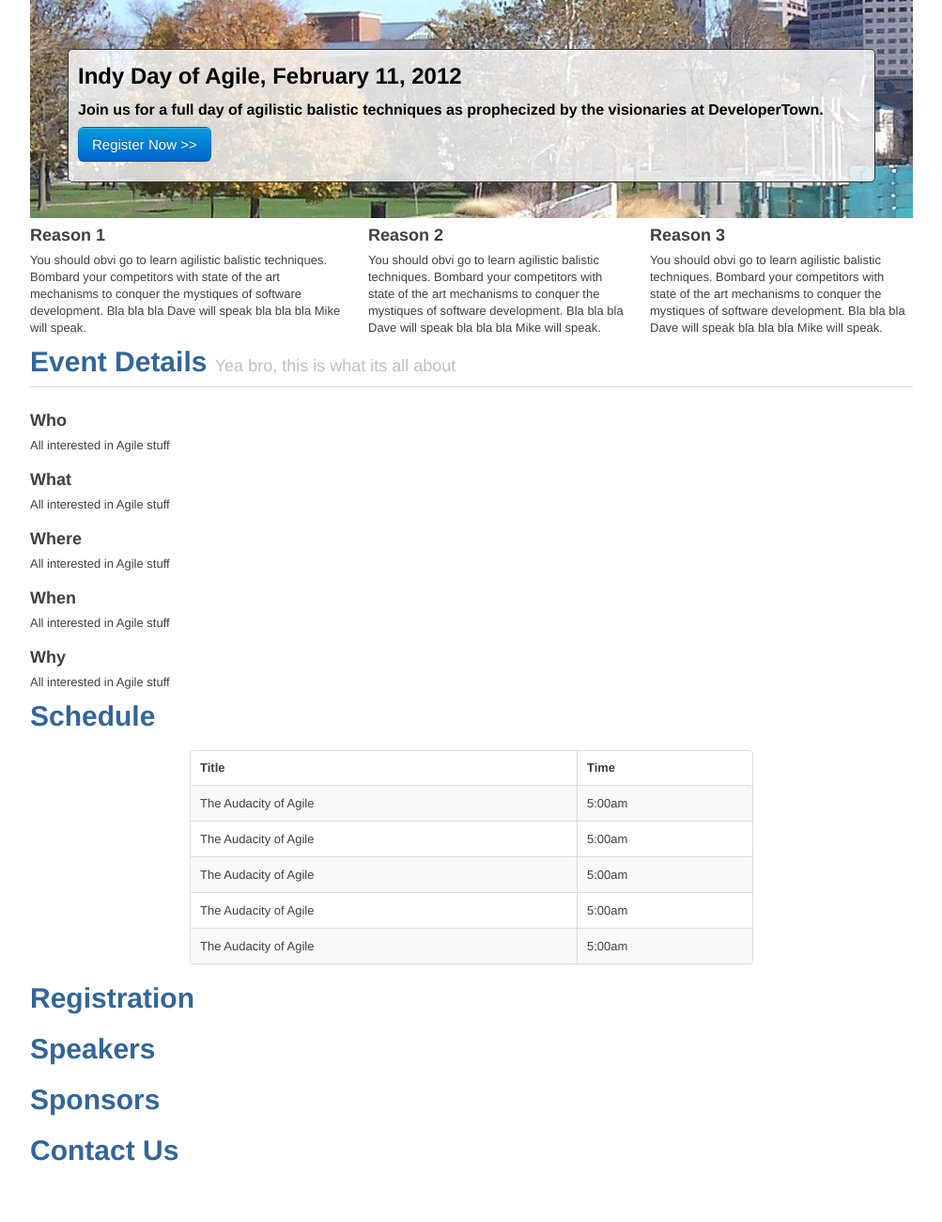
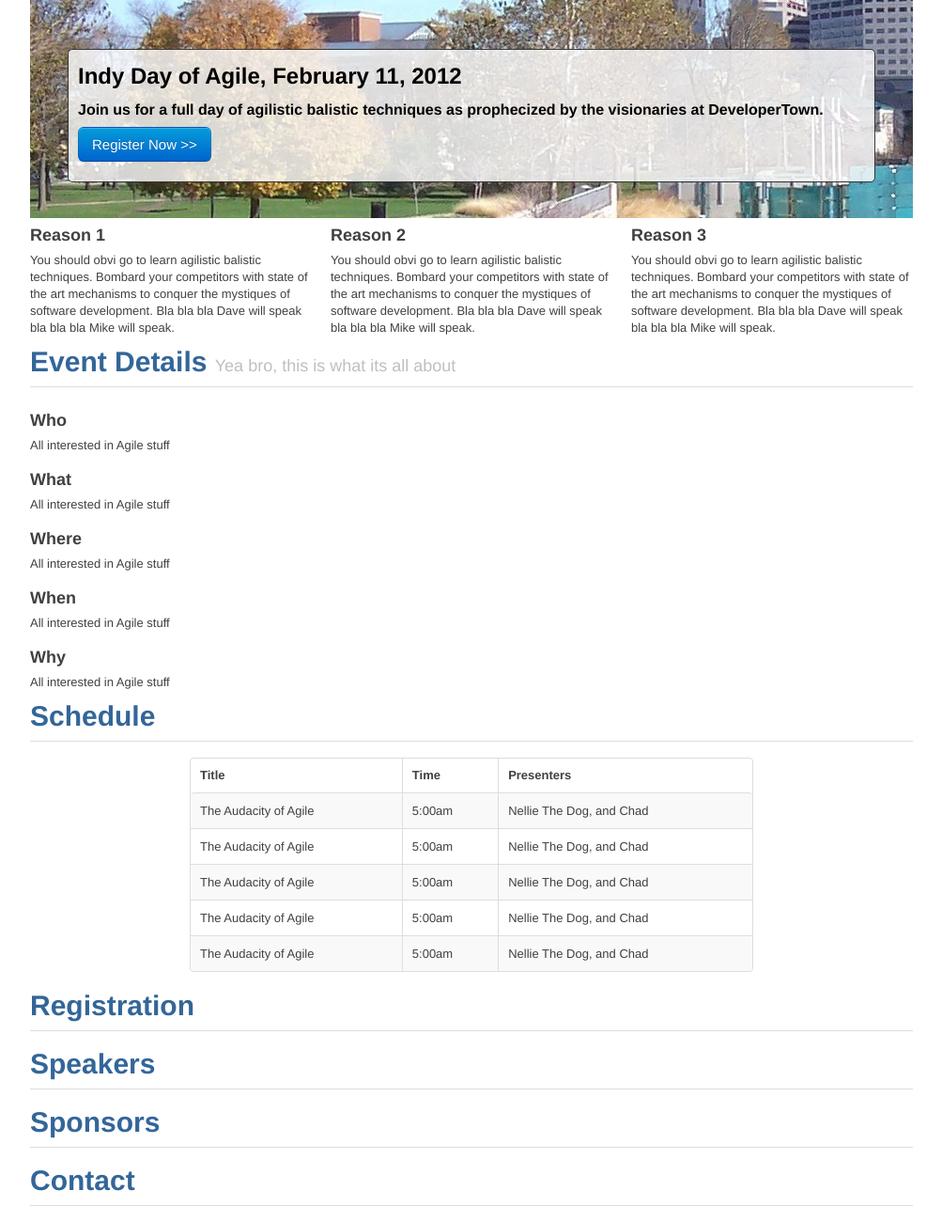
Before and after one commit to developertown/Indy-Agile-Day, a plain HTML site: page index.html in a window 1280 px wide. Shown: the part 108-1408 px from the top of the page at 94% size, without its empty margins (138-1141 px from the left). Before the commit the page ends 1368 px from the top, so only its background shows below. Drawn offline with nearby package versions, Linux system fonts and the light colour scheme.

Commit message:
Fixed reasons to be one-third width

```diff
--- a/index.html
+++ b/index.html
@@ -48,15 +48,15 @@
     </div>
   </div>
   <div class="row">
-    <div class="span6">
+    <div class="span-one-third">
       <h3>Reason 1</h3>
       <p>You should obvi go to learn agilistic balistic techniques. Bombard your competitors with state of the art mechanisms to conquer the mystiques of software development. Bla bla bla Dave will speak bla bla bla Mike will speak.</p>
     </div>
-    <div class="span5">
+    <div class="span-one-third">
       <h3>Reason 2</h3>
       <p>You should obvi go to learn agilistic balistic techniques. Bombard your competitors with state of the art mechanisms to conquer the mystiques of software development. Bla bla bla Dave will speak bla bla bla Mike will speak.</p>
     </div>
-    <div class="span5">
+    <div class="span-one-third">
       <h3>Reason 3</h3>
       <p>You should obvi go to learn agilistic balistic techniques. Bombard your competitors with state of the art mechanisms to conquer the mystiques of software development. Bla bla bla Dave will speak bla bla bla Mike will speak.</p>
     </div>
@@ -81,34 +81,42 @@
 
 <!-- Schedule -->
 <section id="schedule">
-  <h1>Schedule</h1>
+  <div class="page-header">
+    <h1>Schedule</h1>
+  </div>
   <table class="bordered-table zebra-striped">
     <thead>
       <tr>
         <th>Title</th>
         <th>Time</th>
+        <th>Presenters</th>
       </tr>
     </thead>
     <tbody>
       <tr>
         <td>The Audacity of Agile</td>
         <td>5:00am</td>
+        <td>Nellie The Dog, and Chad</td>
       </tr>
       <tr>
         <td>The Audacity of Agile</td>
         <td>5:00am</td>
+        <td>Nellie The Dog, and Chad</td>
       </tr>
       <tr>
         <td>The Audacity of Agile</td>
         <td>5:00am</td>
+        <td>Nellie The Dog, and Chad</td>
       </tr>
       <tr>
         <td>The Audacity of Agile</td>
         <td>5:00am</td>
+        <td>Nellie The Dog, and Chad</td>
       </tr>
       <tr>
         <td>The Audacity of Agile</td>
         <td>5:00am</td>
+        <td>Nellie The Dog, and Chad</td>
       </tr>
     </tbody>
   </table>
@@ -116,16 +124,30 @@
 
 
 <section id="register">
-  <h1>Registration</h1>
+  <div class="page-header">
+    <h1>Registration</h1>
+  </div>
 </section>
+
+
 <section id="speakers">
-  <h1>Speakers</h1>
+  <div class="page-header">
+    <h1>Speakers</h1>
+  </div>
 </section>
+
+
 <section id="sponsors">
-  <h1>Sponsors</h1>
+  <div class="page-header">
+    <h1>Sponsors</h1>
+  </div>
 </section>
+
+
 <section id="contact">
-  <h1>Contact Us</h1>
+  <div class="page-header">
+    <h1>Contact</h1>
+  </div>
 </section>
 
 </div>
```
